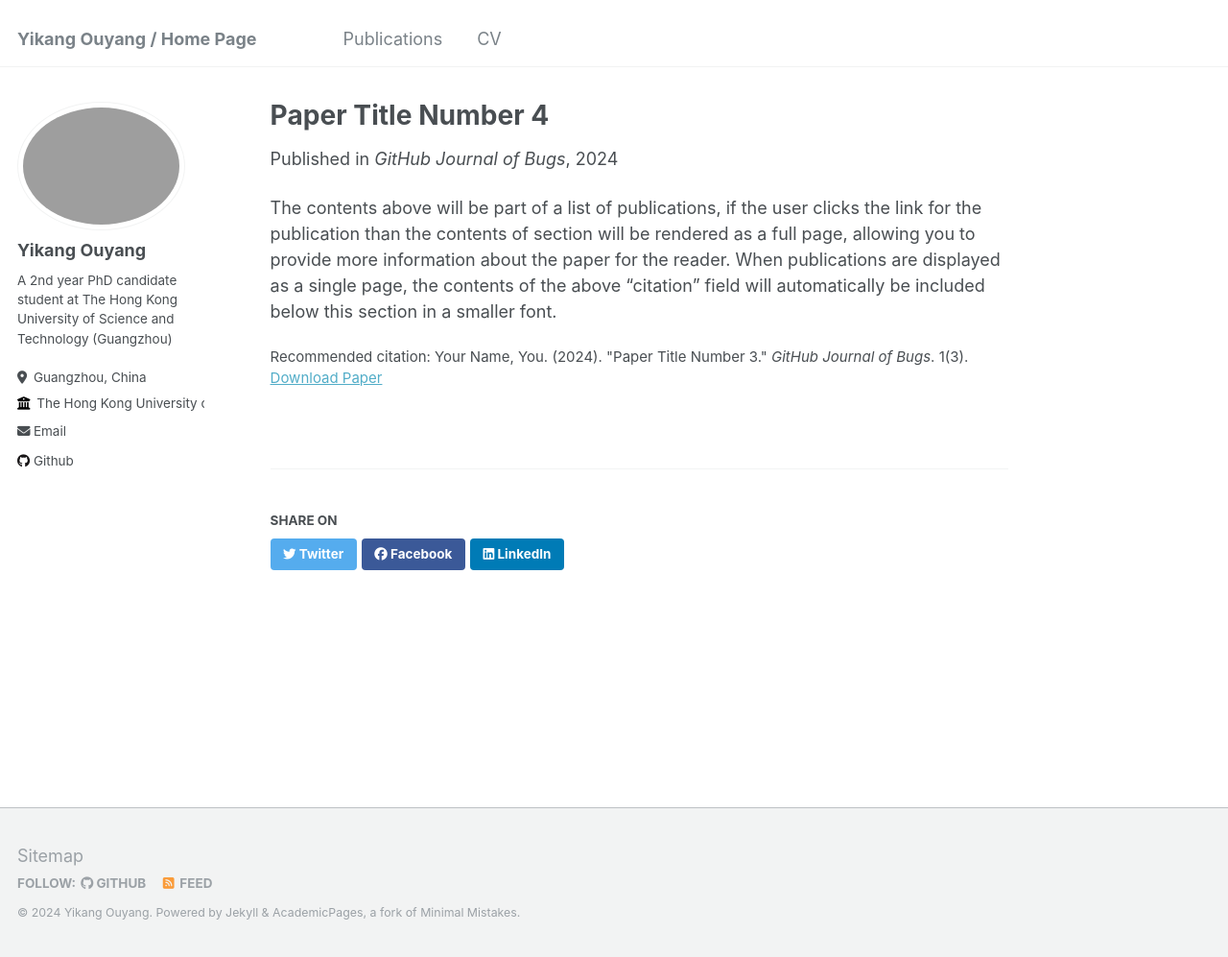
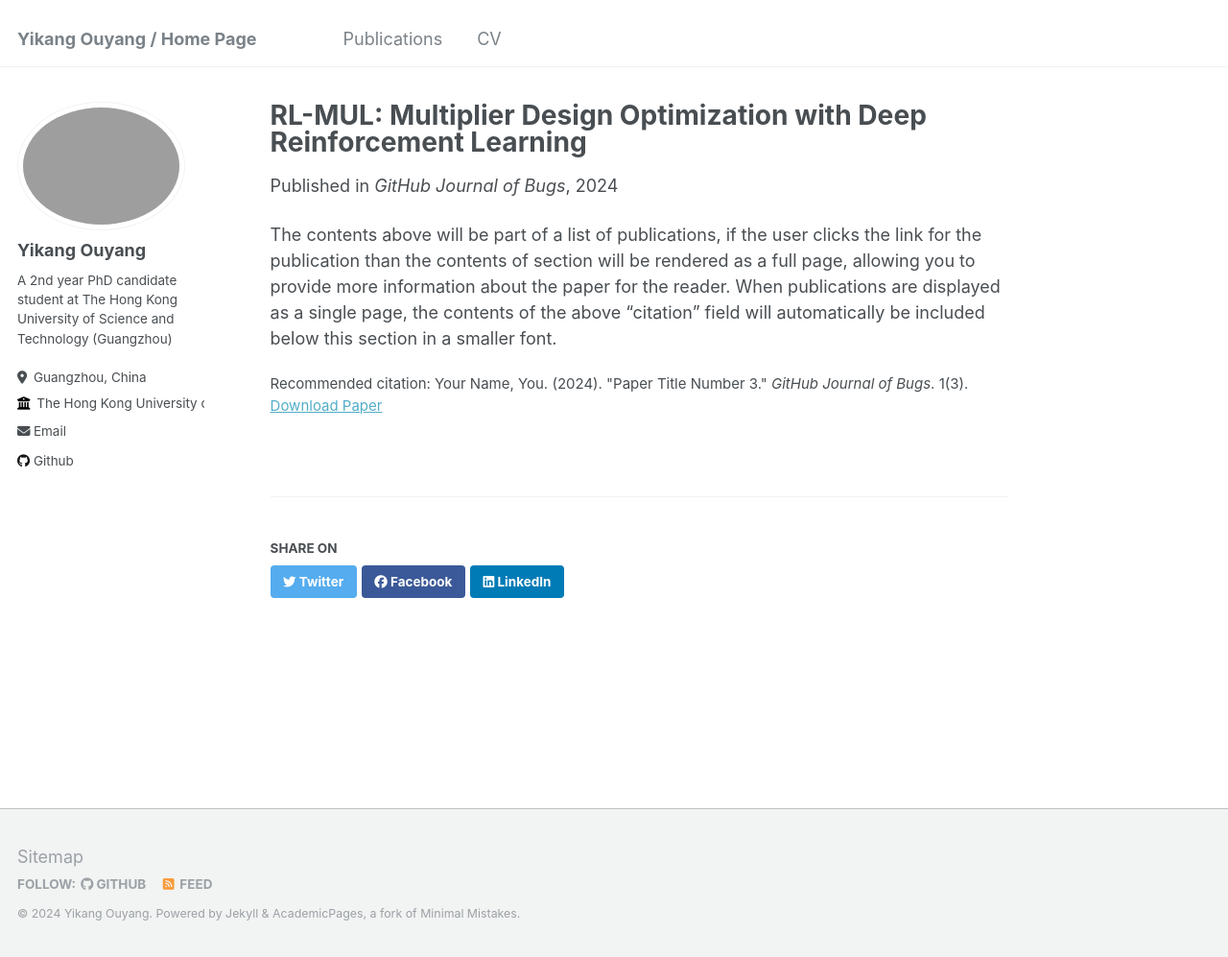
Before and after one commit to YiKangOY/YiKangOY.github.io, a Jekyll site: the page built from _publications/2024-02-17-paper-title-number-4.md, in a window 1280 px wide and 997 px high. Shown: the whole window at 96% size. Built offline with Jekyll 4.4.1, drawn with Linux system fonts in a browser that asks for light colours.

Commit message:
Update 2024-02-17-paper-title-number-4.md

```diff
--- a/_publications/2024-02-17-paper-title-number-4.md
+++ b/_publications/2024-02-17-paper-title-number-4.md
@@ -1,5 +1,5 @@
 ---
-title: "Paper Title Number 4"
+title: "RL-MUL: Multiplier Design Optimization with Deep Reinforcement Learning"
 collection: publications
 permalink: /publication/2024-02-17-paper-title-number-4
 excerpt: 'This paper is about fixing template issue #693.'
```
